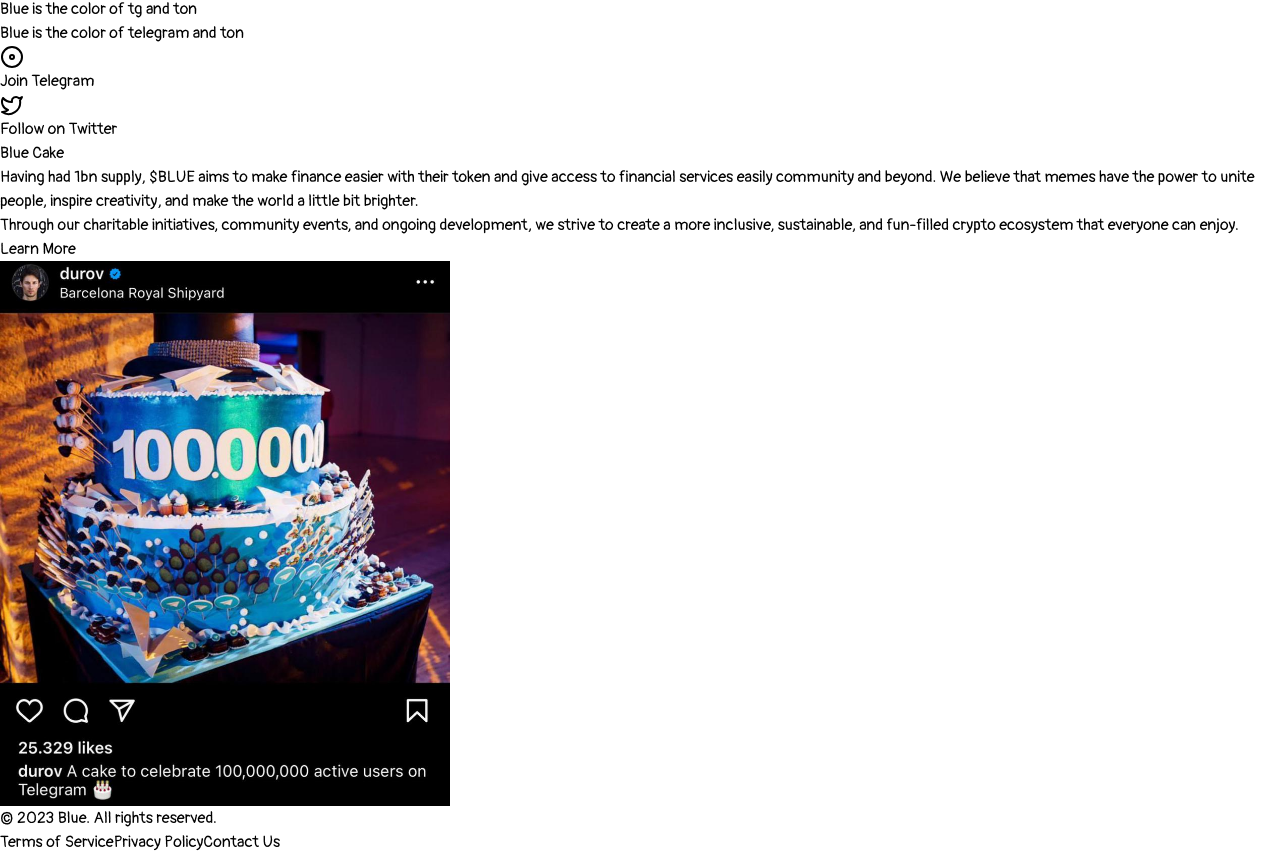
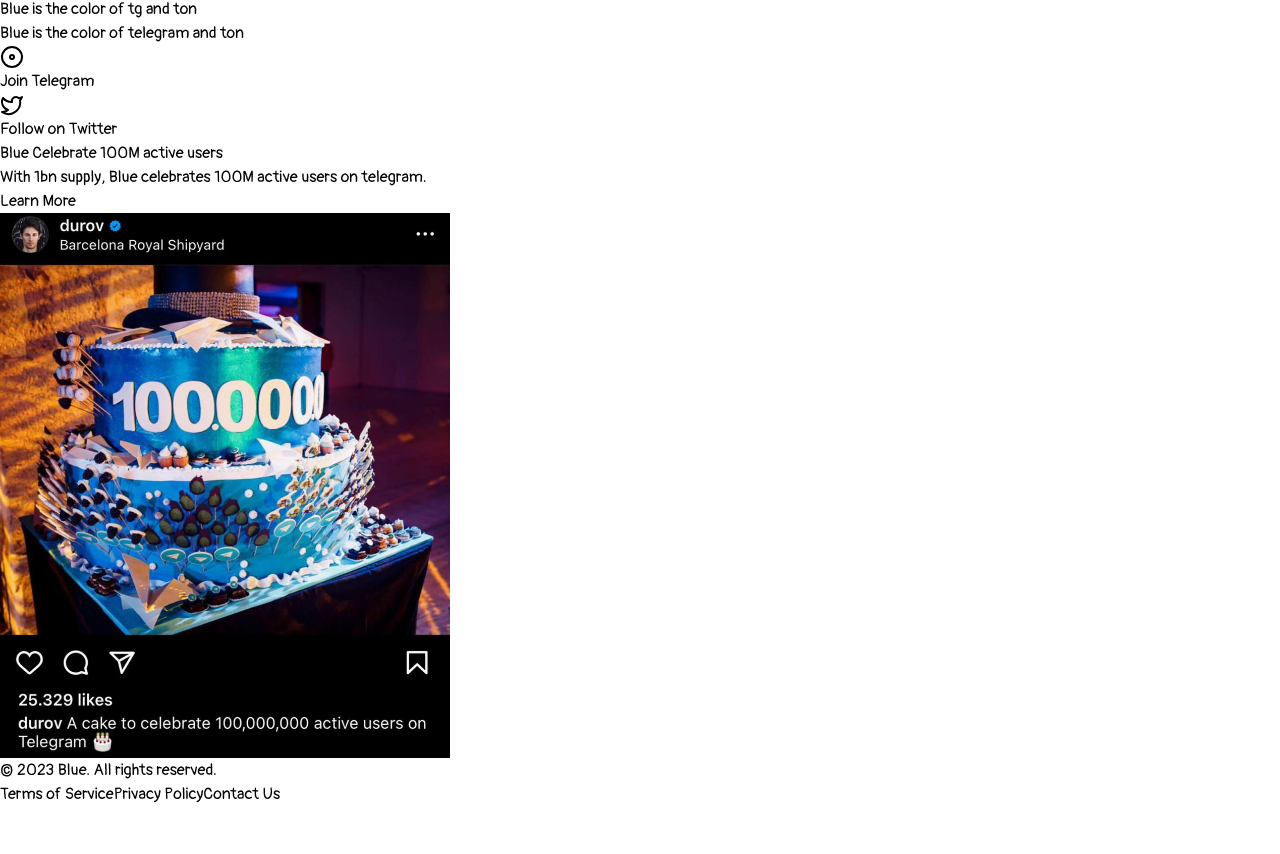
Before and after one commit to oyenolaphilipinc/Blue, a React (Vite) app: page / in a window 1280 px wide. Shown: the part 1458-2312 px from the top of the page. After the commit the page ends 2264 px from the top, so only its background shows below. Built offline with nearby package versions, Linux system fonts and the light colour scheme; a web font is replaced by a local one.

Commit message:
Update About.jsx

```diff
--- a/src/components/About.jsx
+++ b/src/components/About.jsx
@@ -74,15 +74,9 @@
         <div className="container mx-auto px-4 md:px-8">
           <div className="grid md:grid-cols-2 gap-8 md:gap-16">
             <div>
-              <h2 className="text-2xl md:text-3xl lg:text-4xl font-bold mb-4">Blue Cake</h2>
+              <h2 className="text-2xl md:text-3xl lg:text-4xl font-bold mb-4">Blue Celebrate 100M active users</h2>
               <p className="text-black dark:text-black mb-6">
-                Having had 1bn supply, $BLUE aims to make finance easier with their token and give access to financial services easily
-                community and beyond. We believe that memes have the power to unite people, inspire creativity, and
-                make the world a little bit brighter.
-              </p>
-              <p className="text-black dark:text-black mb-6">
-                Through our charitable initiatives, community events, and ongoing development, we strive to create a
-                more inclusive, sustainable, and fun-filled crypto ecosystem that everyone can enjoy.
+                With 1bn supply, Blue celebrates 100M active users on telegram.
               </p>
               <button className="mt-4 border px-4 py-2 rounded-md border-[#0088cc] bg-blue-500 text-white" variant="secondary">
                 Learn More
```
